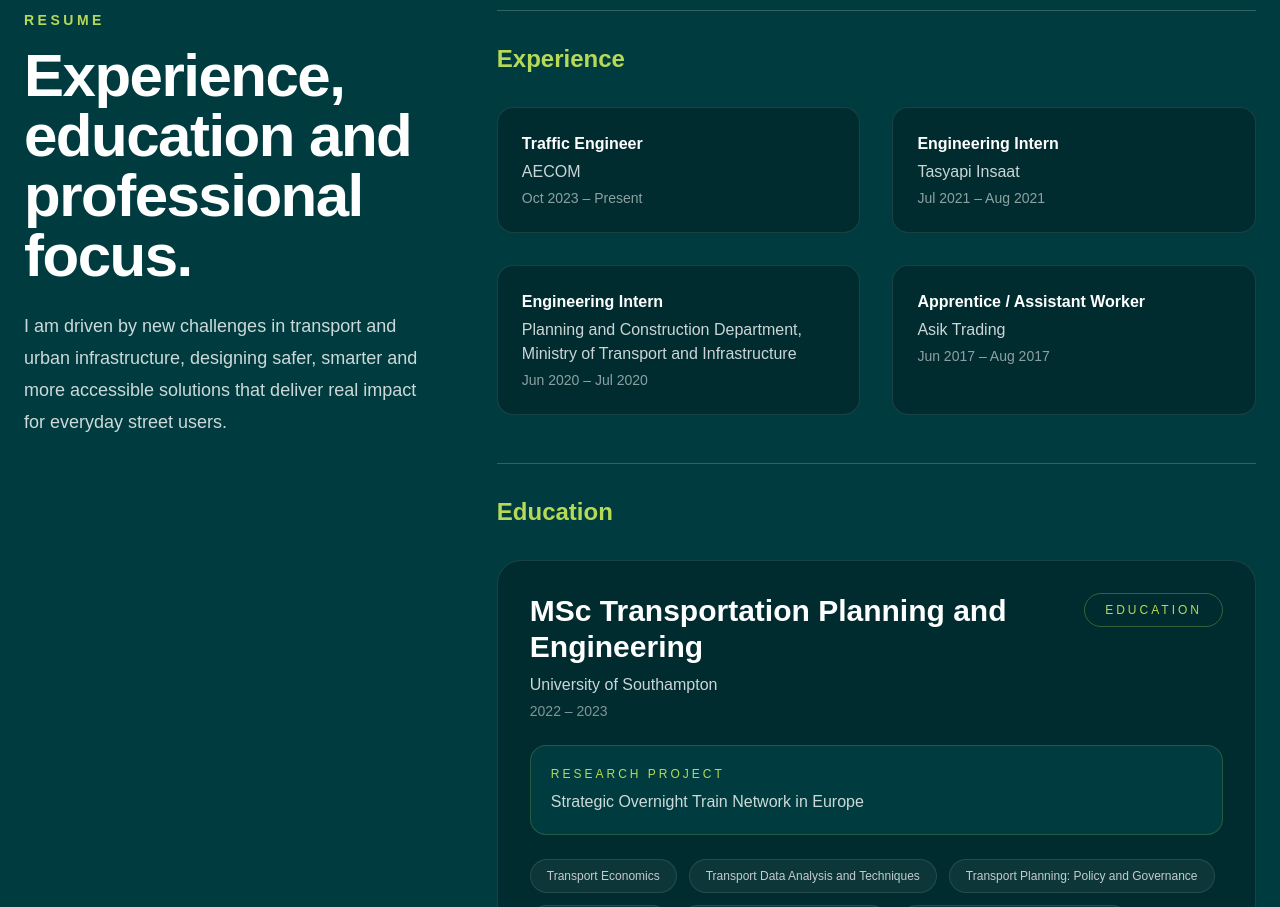
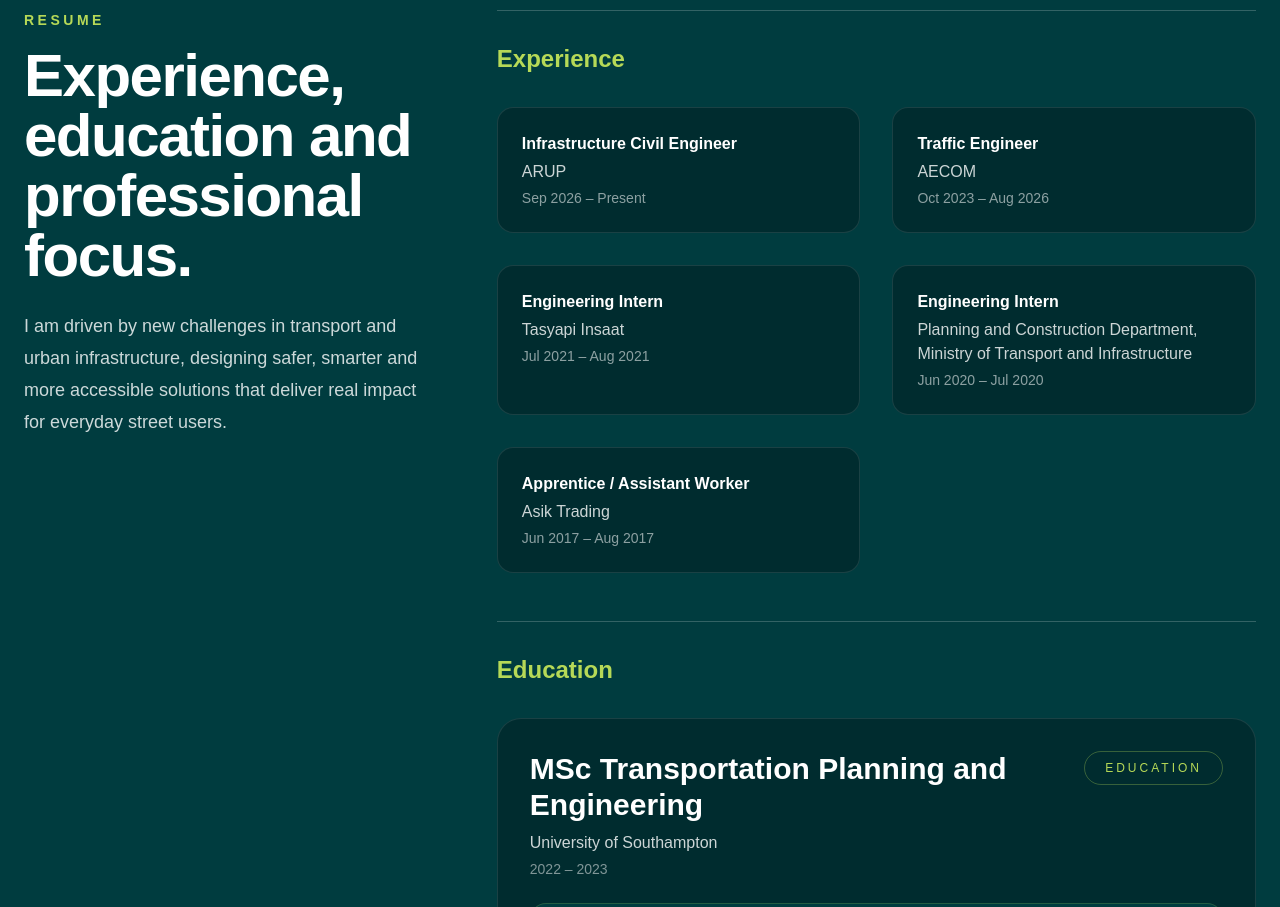
Before and after one commit to Berkes2023/huseyin-alsan-portfolio, a Next.js app: page / in a window 1280 px wide. Shown: the part 2560-3467 px from the top of the page. Built offline with nearby package versions, Linux system fonts and the light colour scheme.

Commit message:
Update experience with ARUP role and AECOM end date

```diff
--- a/src/components/AboutResumeSection.tsx
+++ b/src/components/AboutResumeSection.tsx
@@ -20,12 +20,22 @@ export default function AboutResumeSection({
 const resumeExperience = [
   {
     role: isTurkish
+      ? "Altyapı İnşaat Mühendisi"
+      : "Infrastructure Civil Engineer",
+    company: "ARUP",
+    date: isTurkish
+      ? "Eyl 2026 – Günümüz"
+      : "Sep 2026 – Present",
+  },
+
+  {
+    role: isTurkish
       ? "Trafik Mühendisi"
       : "Traffic Engineer",
     company: "AECOM",
     date: isTurkish
-      ? "Eki 2023 – Günümüz"
-      : "Oct 2023 – Present",
+      ? "Eki 2023 – Ağu 2026"
+      : "Oct 2023 – Aug 2026",
   },
 
   {
```
